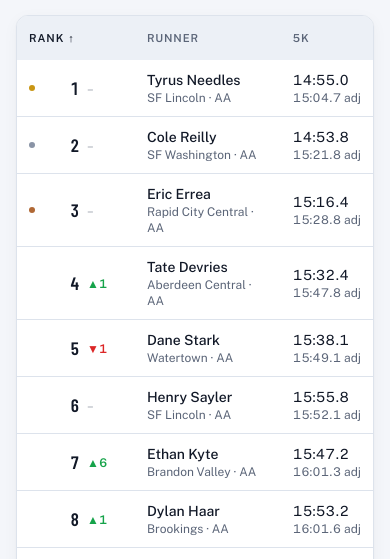
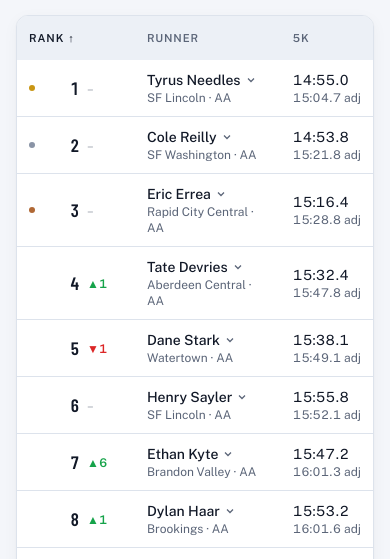
Before and after one commit to dan-burk/sdxc, a React (Vite) app: page / in a window 390 px wide. Shown: the part 285-844 px from the top of the page. Built offline with nearby package versions, Linux system fonts and the light colour scheme.

Commit message:
Add dropdown for each athlete to see their races

```diff
--- a/src/components/RankingsTable.tsx
+++ b/src/components/RankingsTable.tsx
@@ -1,8 +1,8 @@
-import { useMemo, useState } from 'react'
-import { getRankings } from '../data'
-import { formatPoints, formatTime, titleCase } from '../format'
+import { Fragment, useMemo, useState } from 'react'
+import { getRankings, getResults } from '../data'
+import { formatPoints, formatTime, ordinal, titleCase } from '../format'
 import { useAsync } from '../hooks'
-import type { Gender, Runner } from '../types'
+import type { Gender, RaceResult, Runner } from '../types'
 import type { ClassFilter } from './FilterBar'
 import { ClassBadge, Delta, ErrorCard } from './ui'
 
@@ -29,6 +29,43 @@ const COLUMNS: { key: SortKey; label: string; className?: string }[] = [
 ]
 const MEDAL = ['bg-gold', 'bg-silver', 'bg-bronze']
 
+// "2026-09-03" -> "Sep 3"
+const formatDate = (date: string) => {
+  const [y, m, d] = date.split('-').map(Number)
+  return new Date(y, m - 1, d).toLocaleDateString('en-US', { month: 'short', day: 'numeric' })
+}
+
+function RaceHistory({ races }: { races: RaceResult[] }) {
+  if (races.length === 0) return <p className="text-muted">No races through this week.</p>
+  return (
+    <table className="w-full max-w-xl text-xs sm:text-sm">
+      <thead>
+        <tr className="label text-left">
+          <th className="py-1 pr-3 font-normal">Date</th>
+          <th className="py-1 pr-3 font-normal">Meet</th>
+          <th className="py-1 pr-3 font-normal">Place</th>
+          <th className="py-1 text-right font-normal">Time</th>
+        </tr>
+      </thead>
+      <tbody>
+        {races.map((race, i) => (
+          <tr key={i}>
+            <td className="whitespace-nowrap py-1 pr-3 text-muted">{formatDate(race.date)}</td>
+            <td className="py-1 pr-3">
+              {race.meet}
+              {!race.flg_5k && <span className="ml-1.5 text-muted">(not 5K)</span>}
+            </td>
+            <td className="whitespace-nowrap py-1 pr-3 tabular-nums">
+              {race.place === null ? '—' : <>{ordinal(race.place)} <span className="text-muted">of {race.field}</span></>}
+            </td>
+            <td className="py-1 text-right tabular-nums">{formatTime(race.time)}</td>
+          </tr>
+        ))}
+      </tbody>
+    </table>
+  )
+}
+
 function Movement({ move, prevWeek }: { move: Move; prevWeek: number }) {
   if (move === null) return null
   if (move === 'new') return <span className="text-[10px] font-semibold tracking-wide text-accent">NEW</span>
@@ -50,6 +87,7 @@ export function RankingsTable({ gender, year, week, cls }: Props) {
     () => Promise.all([
       getRankings(gender, year, week),
       week > 1 ? getRankings(gender, year, week - 1).catch(() => null) : null, // arrows are optional
+      getResults(gender, year).catch(() => null), // race history exists from 2026 on
     ]),
     [gender, year, week],
   )
@@ -63,6 +101,23 @@ export function RankingsTable({ gender, year, week, cls }: Props) {
     }
     return ranks
   }, [data])
+
+  // Each runner's races up to the week being viewed
+  const races = useMemo(() => {
+    if (!data?.[2]) return null
+    const byId = new Map<number, RaceResult[]>()
+    for (const race of data[2]) {
+      if (race.week > week) continue
+      byId.set(race.id, [...(byId.get(race.id) ?? []), race])
+    }
+    return byId
+  }, [data, week])
+  const [expanded, setExpanded] = useState<Set<number>>(new Set())
+  const toggle = (id: number) => setExpanded(open => {
+    const next = new Set(open)
+    if (!next.delete(id)) next.add(id)
+    return next
+  })
 
   const moves = useMemo(() => {
     const prev = data?.[1] && new Map(data[1].map(r => [r.id, r.rnk_blnd]))
@@ -156,7 +211,8 @@ export function RankingsTable({ gender, year, week, cls }: Props) {
               </tr>
             )}
             {!loading && rows.map(r => (
-              <tr key={r.rnk_blnd} className="transition-colors hover:bg-surface-2/60">
+              <Fragment key={r.rnk_blnd}>
+              <tr className="transition-colors hover:bg-surface-2/60">
                 <td className="px-3 py-2.5 sm:px-4">
                   <div className="flex items-center gap-2">
                     <span className={`h-1.5 w-1.5 shrink-0 rounded-full ${MEDAL[(cls === 'All' ? r.rnk_blnd : classRanks.get(r.rnk_blnd)!) - 1] ?? ''}`} />
@@ -174,7 +230,20 @@ export function RankingsTable({ gender, year, week, cls }: Props) {
                   )}
                 </td>
                 <td className="px-3 py-2.5 sm:px-4">
-                  <div className="font-medium">{titleCase(r.Name)}</div>
+                  {races ? (
+                    <button
+                      onClick={() => toggle(r.id)}
+                      aria-expanded={expanded.has(r.id)}
+                      className="inline-flex items-center gap-1 text-left font-medium hover:text-accent"
+                    >
+                      {titleCase(r.Name)}
+                      <svg className={`h-3 w-3 shrink-0 text-muted transition-transform motion-reduce:transition-none ${expanded.has(r.id) ? 'rotate-180' : ''}`} viewBox="0 0 24 24" fill="none" stroke="currentColor" strokeWidth={2.5}>
+                        <path d="m6 9 6 6 6-6" />
+                      </svg>
+                    </button>
+                  ) : (
+                    <div className="font-medium">{titleCase(r.Name)}</div>
+                  )}
                   <div className="text-xs text-muted sm:hidden">{r.School} · {r.school_class}</div>
                 </td>
                 <td className="hidden px-3 py-2.5 sm:px-4 sm:table-cell">{r.School}</td>
@@ -185,6 +254,14 @@ export function RankingsTable({ gender, year, week, cls }: Props) {
                 </td>
                 <td className="hidden px-3 py-2.5 sm:px-4 text-right tabular-nums text-muted md:table-cell">{score(r)}</td>
               </tr>
+              {races && expanded.has(r.id) && (
+                <tr className="bg-surface-2/40">
+                  <td colSpan={COLUMNS.length} className="px-3 py-3 sm:px-4 sm:pl-[8.5rem]">
+                    <RaceHistory races={races.get(r.id) ?? []} />
+                  </td>
+                </tr>
+              )}
+              </Fragment>
             ))}
           </tbody>
         </table>
--- a/src/data.ts
+++ b/src/data.ts
@@ -1,4 +1,4 @@
-import type { Gender, Manifest, Runner, School, StateFinisher } from './types'
+import type { Gender, Manifest, RaceResult, Runner, School, StateFinisher } from './types'
 
 // Dev reads the local data/ folder so unpushed exports can be previewed;
 // the deployed site reads master live, so data pushes need no redeploy.
@@ -28,3 +28,6 @@ export const getRankings = (gender: Gender, year: number, week: number) =>
 // The state meet week uses the same file name but a different shape
 export const getStateResults = (gender: Gender, year: number, week: number) =>
   fetchJson<StateFinisher[]>(`${gender}_${year}_week${week}.json`)
+// Every ranked runner's races for the season (2026 on)
+export const getResults = (gender: Gender, year: number) =>
+  fetchJson<RaceResult[]>(`results_${gender}_${year}.json`)
--- a/src/format.ts
+++ b/src/format.ts
@@ -11,3 +11,9 @@ export const titleCase = (name: string) =>
 
 export const formatPoints = (points: number) =>
   points.toLocaleString('en-US', { minimumFractionDigits: 1, maximumFractionDigits: 1 })
+
+// 1 -> 1st, 22 -> 22nd, 13 -> 13th
+export function ordinal(n: number): string {
+  const s = ['th', 'st', 'nd', 'rd'], v = n % 100
+  return n + (s[(v - 20) % 10] || s[v] || s[0])
+}
--- a/src/types.ts
+++ b/src/types.ts
@@ -35,6 +35,19 @@ export interface StateFinisher {
   time_min: number | null
 }
 
+// Shape of data/results_{gender}_{year}.json: one row per race for every ranked runner
+export interface RaceResult {
+  id: number // matches Runner.id
+  meet: string
+  date: string // YYYY-MM-DD
+  week: number
+  flg_5k: 0 | 1
+  place: number | null // place in the whole race, out-of-state runners counted
+  field: number // finishers in the race
+  time: number | null // seconds
+  grade: number | null
+}
+
 export interface Manifest {
   current: number
   years: Record<string, number> // year -> latest scored week
```
